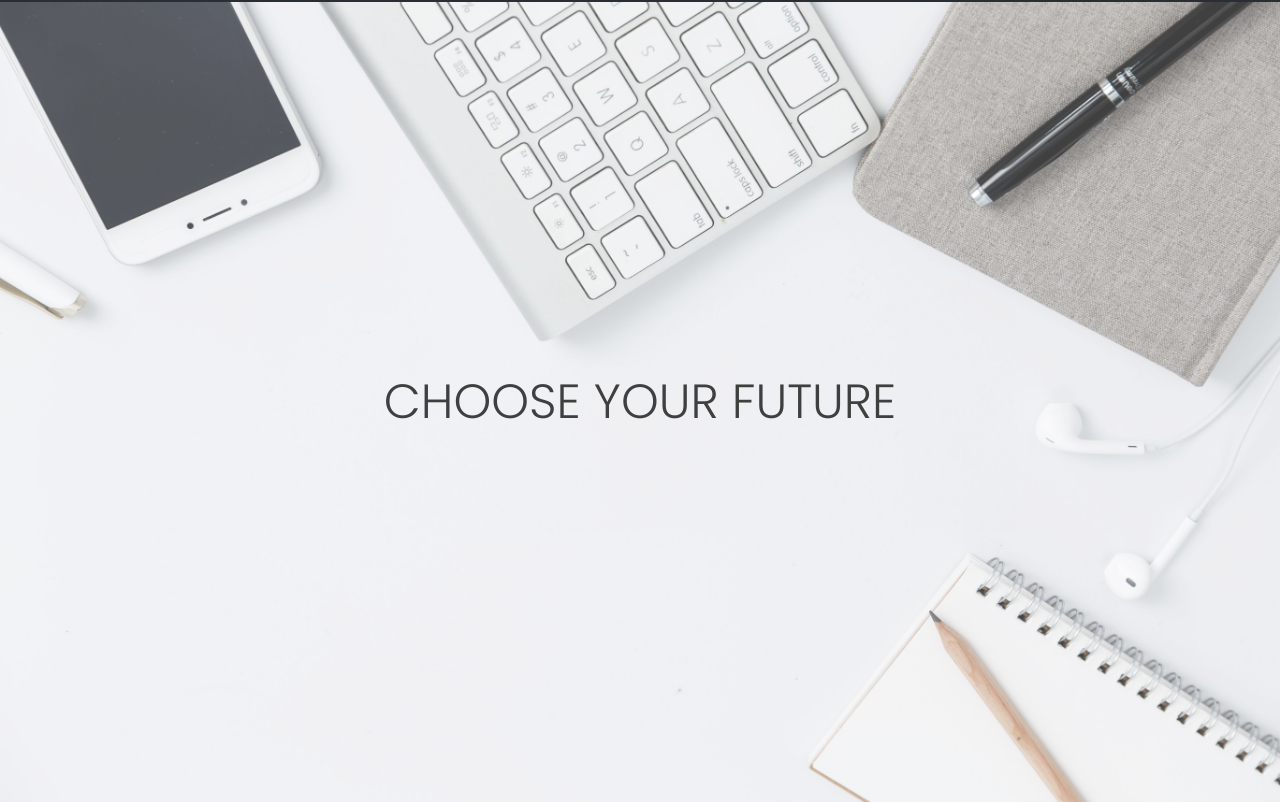
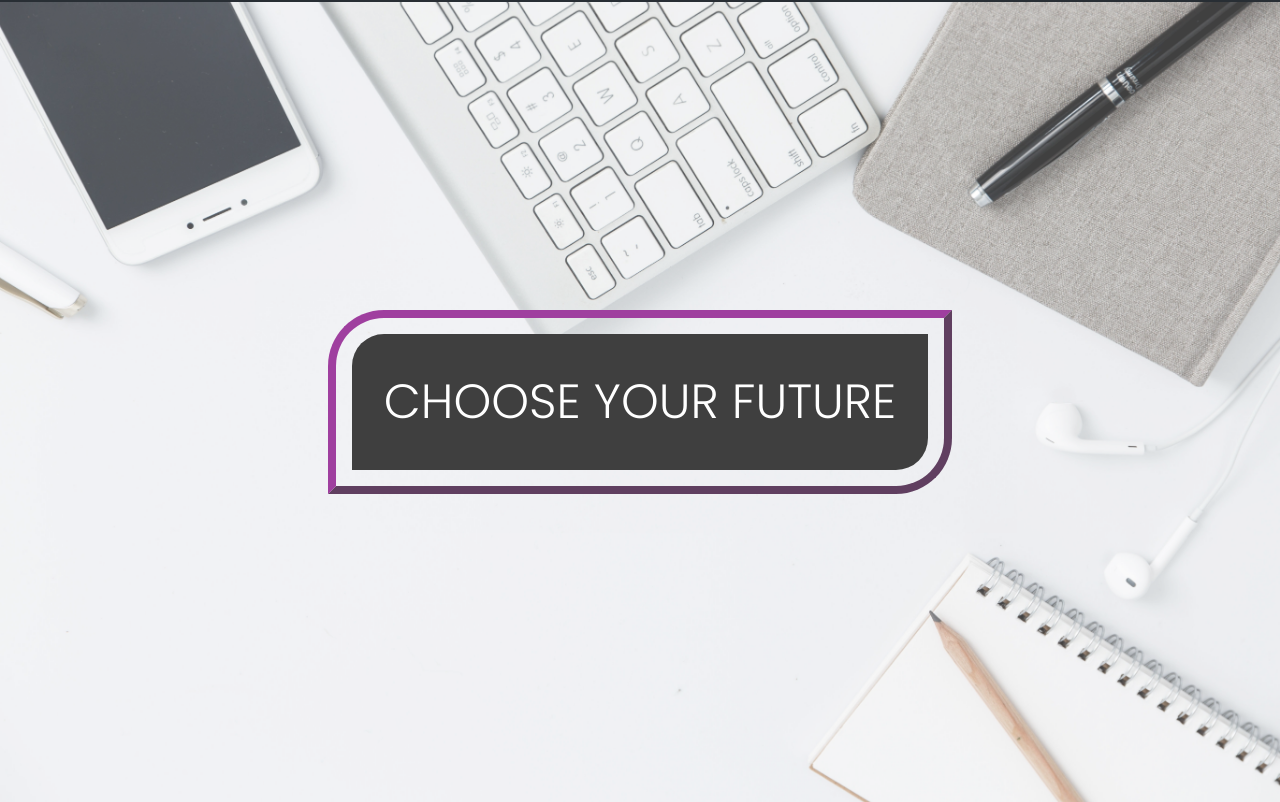
Before and after one commit to Cansuoztas/Parallax-Proje, a plain HTML site: page index.html in a window 1280 px wide. Shown: the part 4294-5096 px from the top of the page. Drawn offline with Linux system fonts and the light colour scheme.

Commit message:
parallax-proje

```diff
--- a/style.css
+++ b/style.css
@@ -175,7 +175,7 @@ h1 {
   background-attachment: fixed;
   opacity: 0.75;
 }
-.img5 div {
+.img5 h1 {
   background-color: black;
   color: white;
   border: none;
```
